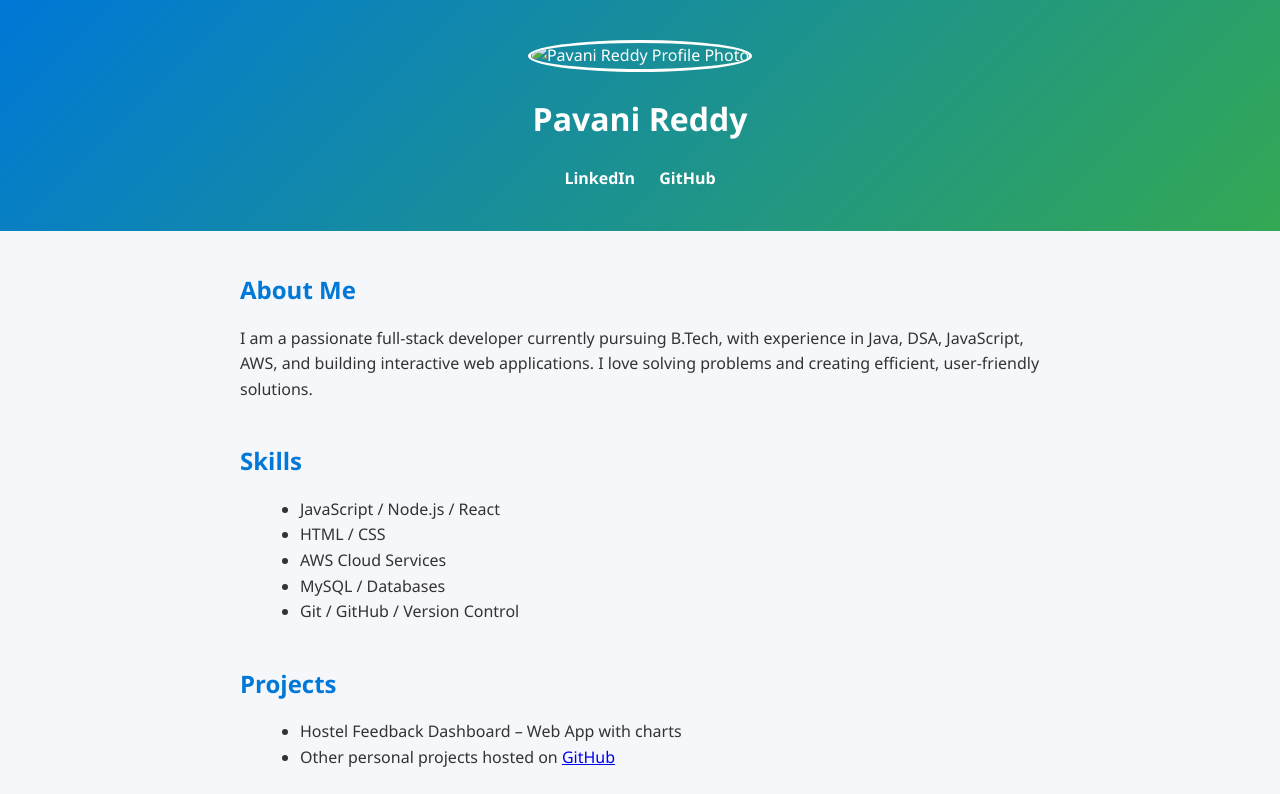
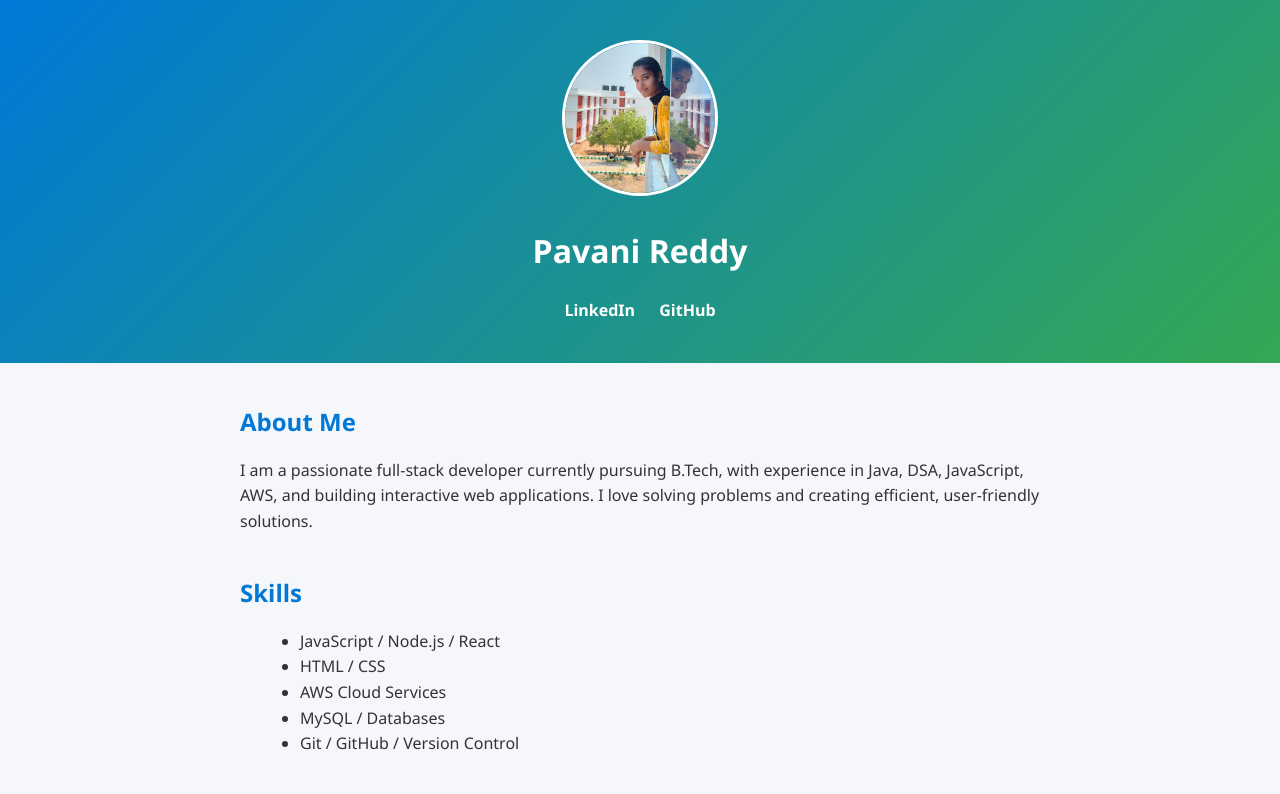
Before and after one commit to kollamorampavani/portfolio, a plain HTML site: page index.html in a window 1280 px wide. Shown: the top 794 px of the page. Drawn offline with Linux system fonts and the light colour scheme; the site is published under a folder, as on GitHub Pages, so addresses that start at the root find nothing; a script that the page names is missing.

Commit message:
Fix profile image path

```diff
--- a/index.html
+++ b/index.html
@@ -12,7 +12,7 @@
 <body>
   <!-- Header / Hero -->
   <header>
-    <img src="/profile.jpg" alt="Pavani Reddy Profile Photo" class="profile-img">
+<img src="profile.jpg" alt="Pavani Reddy Profile Photo" class="profile-img">
     <h1>Pavani Reddy</h1>
     <div class="social-links">
       <a href="https://www.linkedin.com/in/pavanireddyfde" target="_blank">LinkedIn</a>
```
